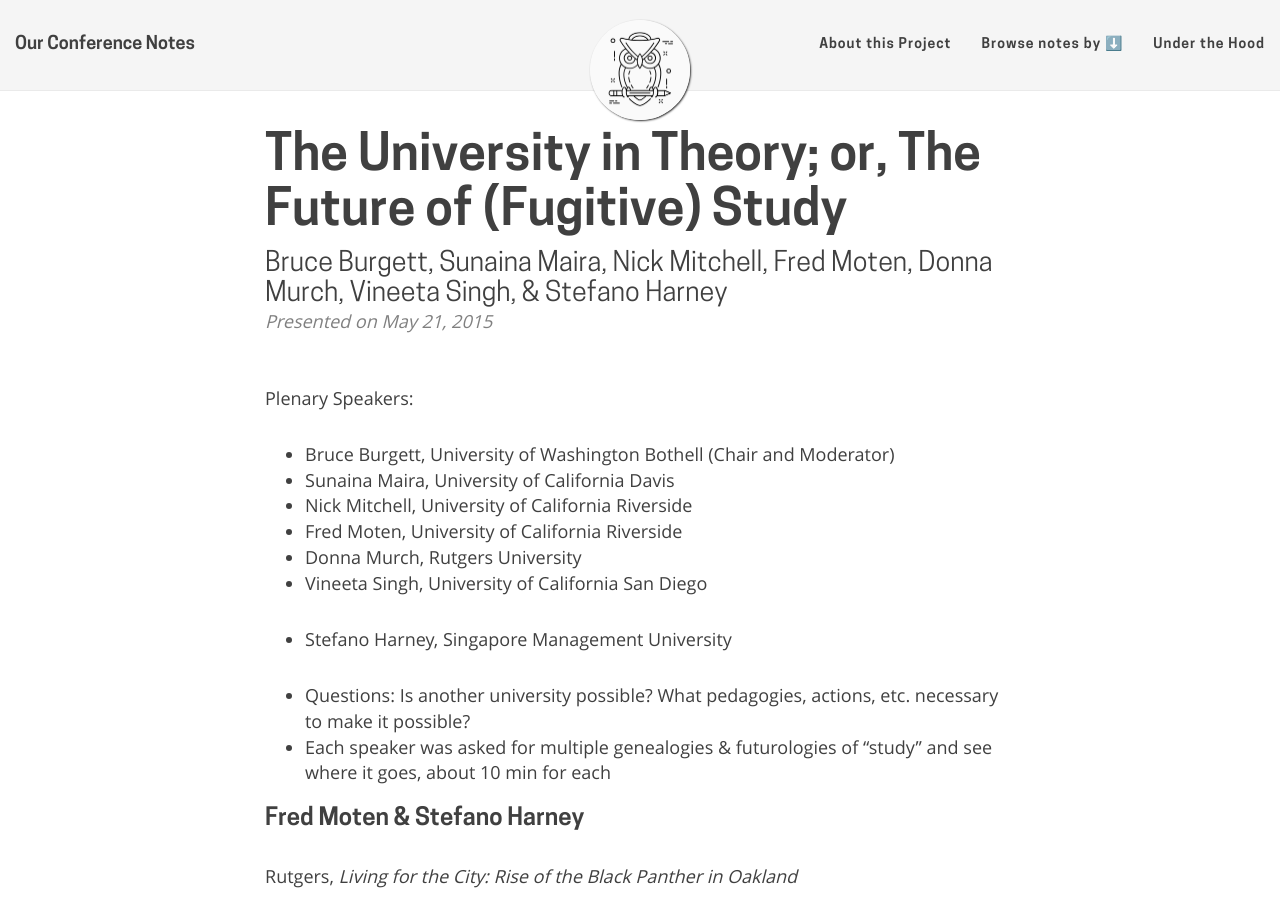
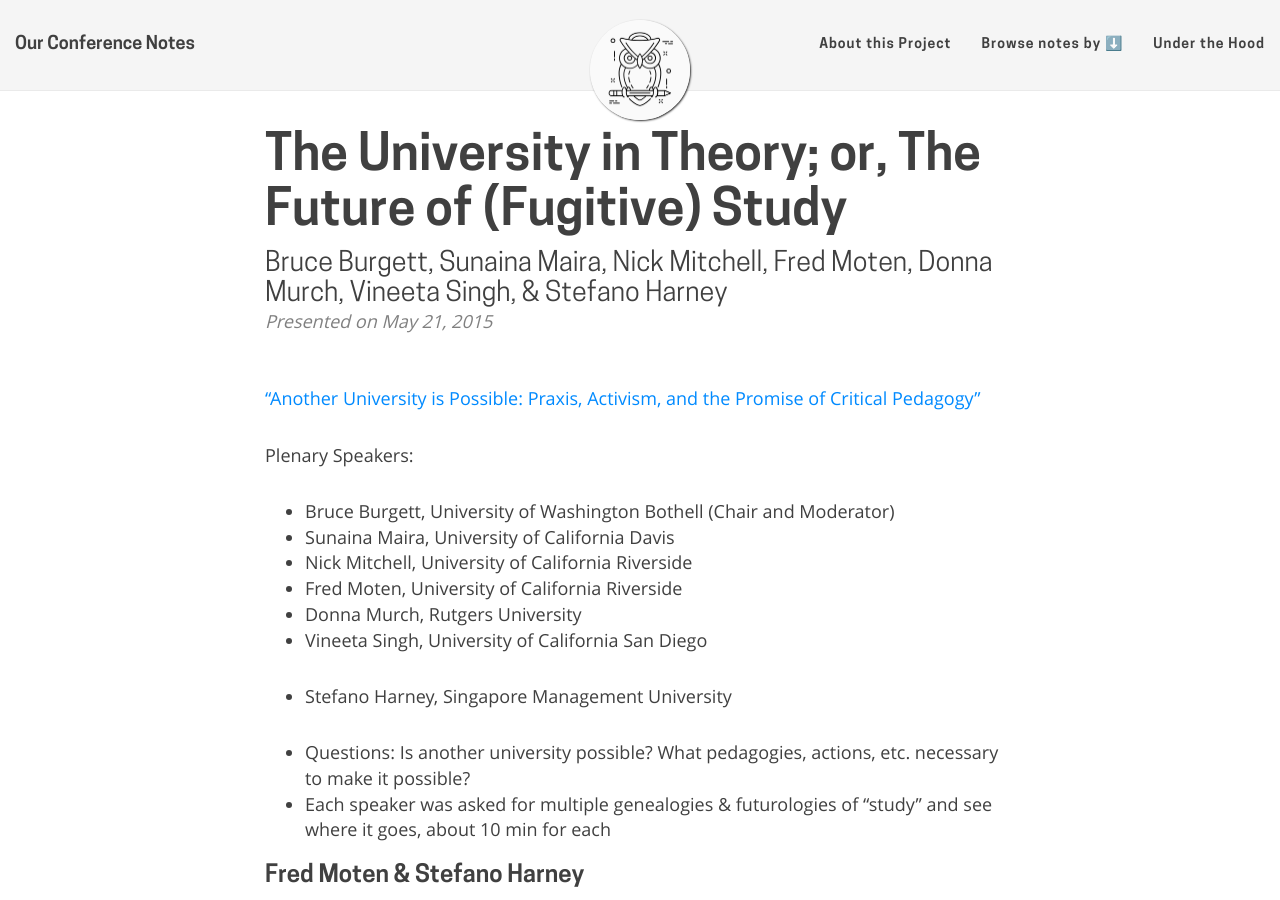
Before and after one commit to ryan-p-randall/our-conference-notes, a Jekyll site: the page built from _posts/2015-05-21-cultural-studies-association-2015-opening-plenary-panel.md, in a window 1280 px wide and 900 px high. Built offline with Jekyll 4.4.1, drawn with Linux system fonts in a browser that asks for light colours; nearby versions of some CDN libraries; emoji names are drawn with the system emoji font.

Commit message:
Add link to CSA conference site

```diff
--- a/_posts/2015-05-21-cultural-studies-association-2015-opening-plenary-panel.md
+++ b/_posts/2015-05-21-cultural-studies-association-2015-opening-plenary-panel.md
@@ -3,11 +3,13 @@
 title: "The University in Theory; or, The Future of (Fugitive) Study"
 subtitle: "Bruce Burgett, Sunaina Maira, Nick Mitchell, Fred Moten, Donna Murch, Vineeta Singh, & Stefano Harney"
 date: 2015-05-21
-categories: [CSA 2015]
+categories: [Cultural Studies Association 2015]
 tags: [cultural studies, institutional critique]
 published: true
 comments: false
 ---
+
+["Another University is Possible: Praxis, Activism, and the Promise of Critical Pedagogy"](http://www.culturalstudiesassociation.org/content.asp?contentid=290)
 
 Plenary Speakers:
 - Bruce Burgett, University of Washington Bothell (Chair and Moderator)
```
